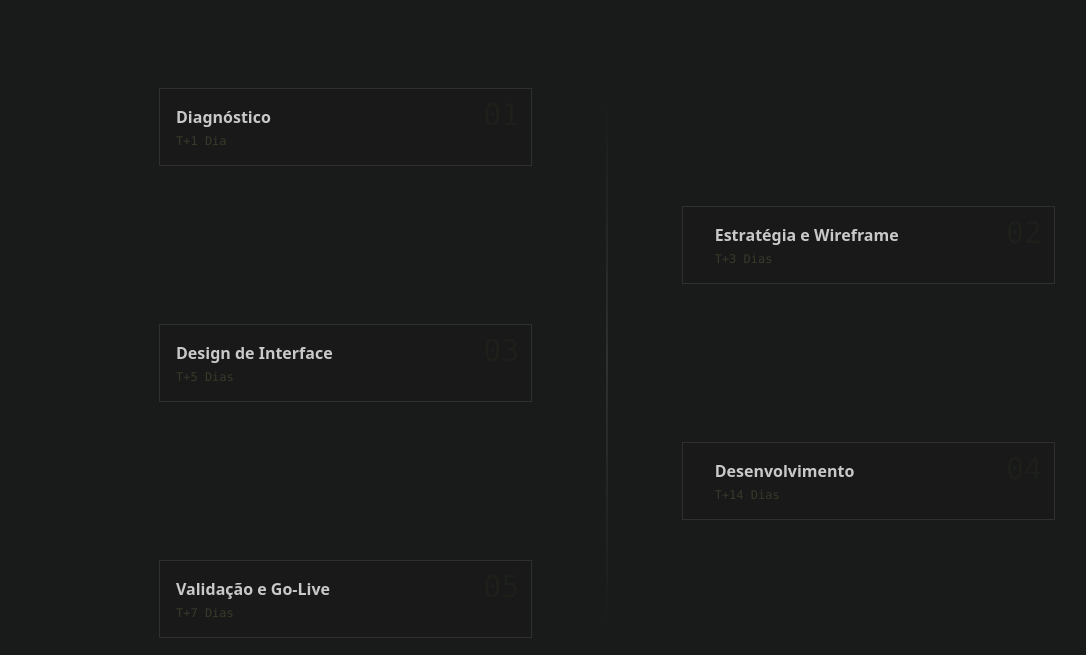
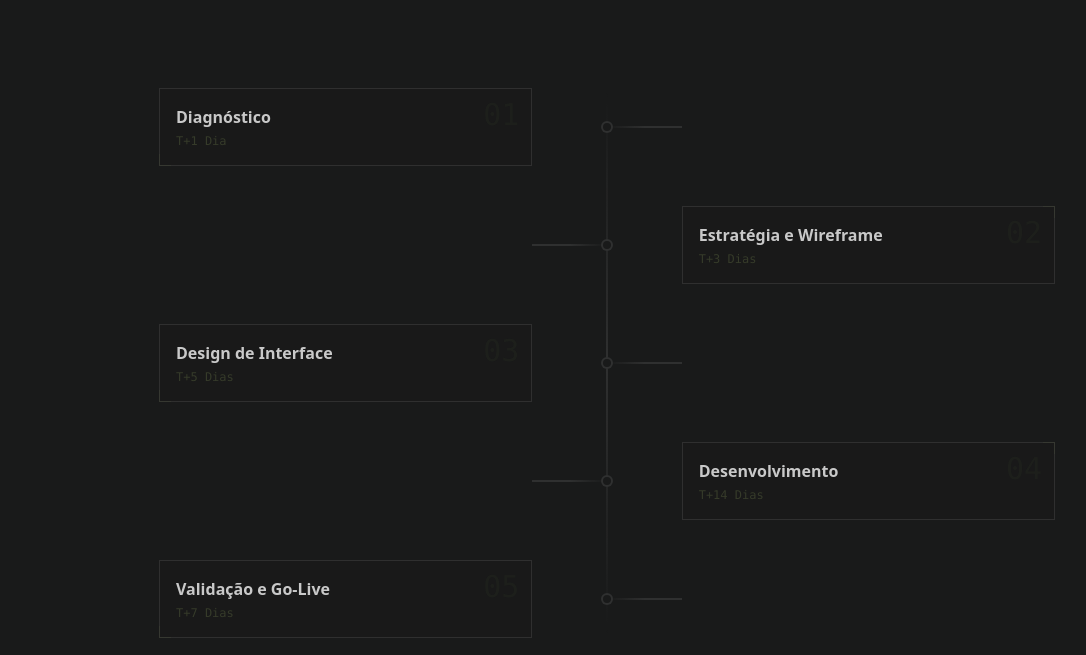
Before and after one commit to VANTdot/OPERATION-VANT_SITE, a React (Vite) app: page / in a window 1280 px wide. Shown: the part 4252-4907 px from the top of the page, without its empty margins (33-1119 px from the left). Built offline with nearby package versions, Linux system fonts and the light colour scheme.

Commit message:
fix: ajustando as linhas da timeline

```diff
--- a/src/components/sections/Timeline.tsx
+++ b/src/components/sections/Timeline.tsx
@@ -12,7 +12,7 @@ const TimelineNode = ({ phase, duration, step, isLeft }: { phase: string; durati
   <div className={`relative flex items-center w-full mb-10 md:${isLeft ? 'justify-start' : 'justify-end'}`}>
     {/* Node Content Box */}
     <div className={`relative w-full md:w-5/12 p-4 border border-text/10 bg-background/80 group
-                     ${isLeft ? 'md:pr-8' : 'md:pl-8'}
+                     md:${isLeft ? 'pr-8' : 'pl-8'}
                      transition-all duration-300 hover:border-primary/30 hover:bg-background/90`}>
       {/* Step Number */}
       <div className={`absolute top-2 font-mono text-3xl text-primary/10 group-hover:text-primary/20 transition-colors right-3`}>
@@ -21,16 +21,16 @@ const TimelineNode = ({ phase, duration, step, isLeft }: { phase: string; durati
       {/* Content */}
       <h3 className="text-md font-semibold text-text/80 group-hover:text-text transition-colors mb-1">{phase}</h3>
       <p className="text-xs font-mono text-primary/50 group-hover:text-primary/70 transition-colors">{duration}</p>
-      {/* Decorative corner hidden on mobile */}
-      <div className={`hidden md:absolute w-3 h-3 border-primary/20 group-hover:border-primary/40 transition-colors
+      {/* Decorative corner - hidden on mobile, absolute on md+ */}
+      <div className={`absolute hidden md:block w-3 h-3 border-primary/20 group-hover:border-primary/40 transition-colors
                        ${isLeft ? 'bottom-[-1px] left-[-1px] border-b border-l' : 'top-[-1px] right-[-1px] border-t border-r'}`}/>
     </div>
 
-    {/* Connector Line & Circle hidden on mobile */}
-    <div className={`hidden md:absolute w-1/2 md:w-[8.33%] h-[2px]
+    {/* Connector Line & Circle - hidden on mobile, absolute on md+ */}
+    <div className={`absolute hidden md:block w-1/2 md:w-[8.33%] h-[2px]
                    ${isLeft ? 'left-1/2 bg-gradient-to-r' : 'right-1/2 bg-gradient-to-l'}
                    from-transparent via-text/10 to-text/10`} />
-    <div className={`hidden md:absolute w-3 h-3 rounded-full border-2 border-text/10 bg-background group-hover:border-primary/50 transition-colors
+    <div className={`absolute hidden md:block w-3 h-3 rounded-full border-2 border-text/10 bg-background group-hover:border-primary/50 transition-colors
                    ${isLeft ? 'left-1/2 -translate-x-1/2' : 'right-1/2 translate-x-1/2'}`} />
   </div>
 );
```
